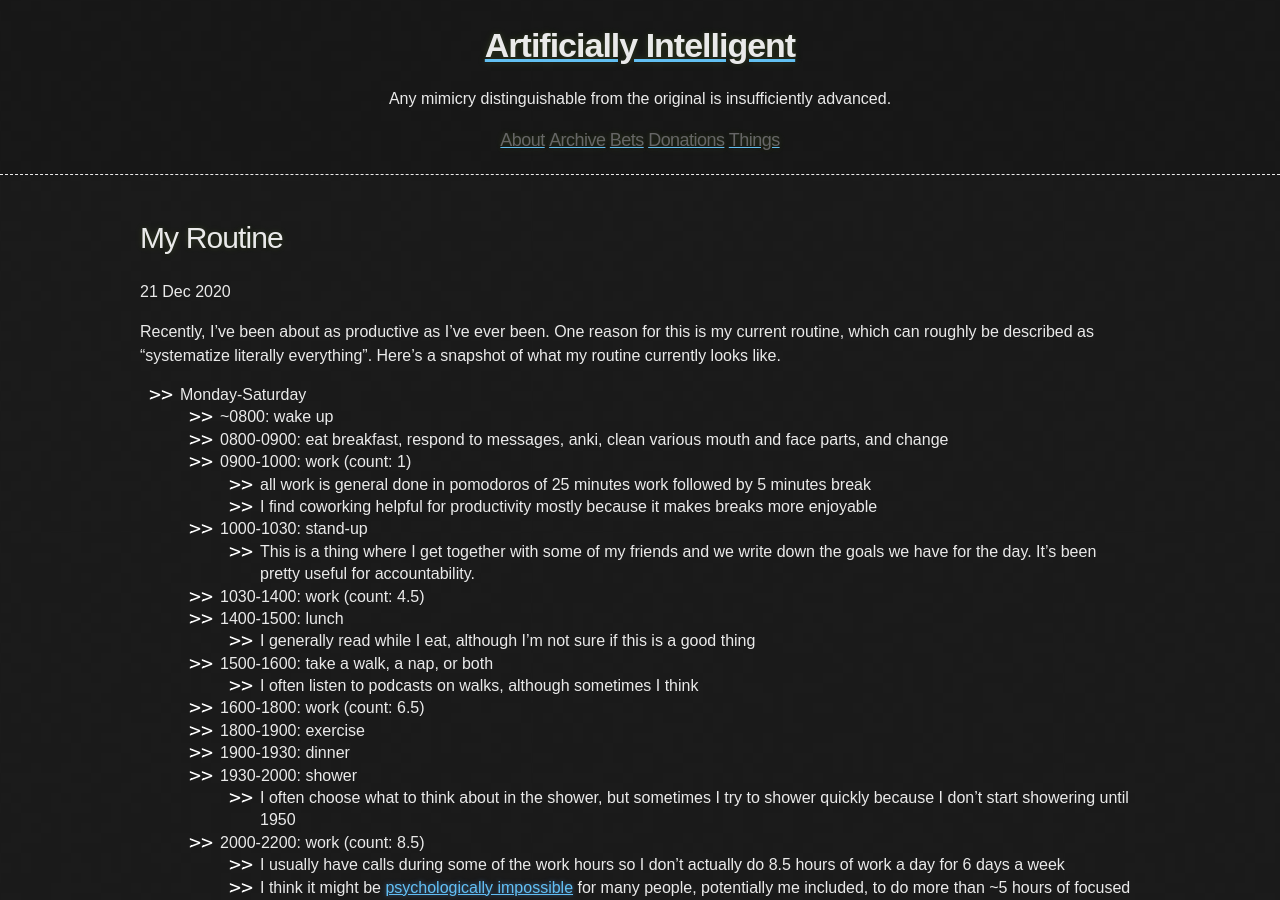
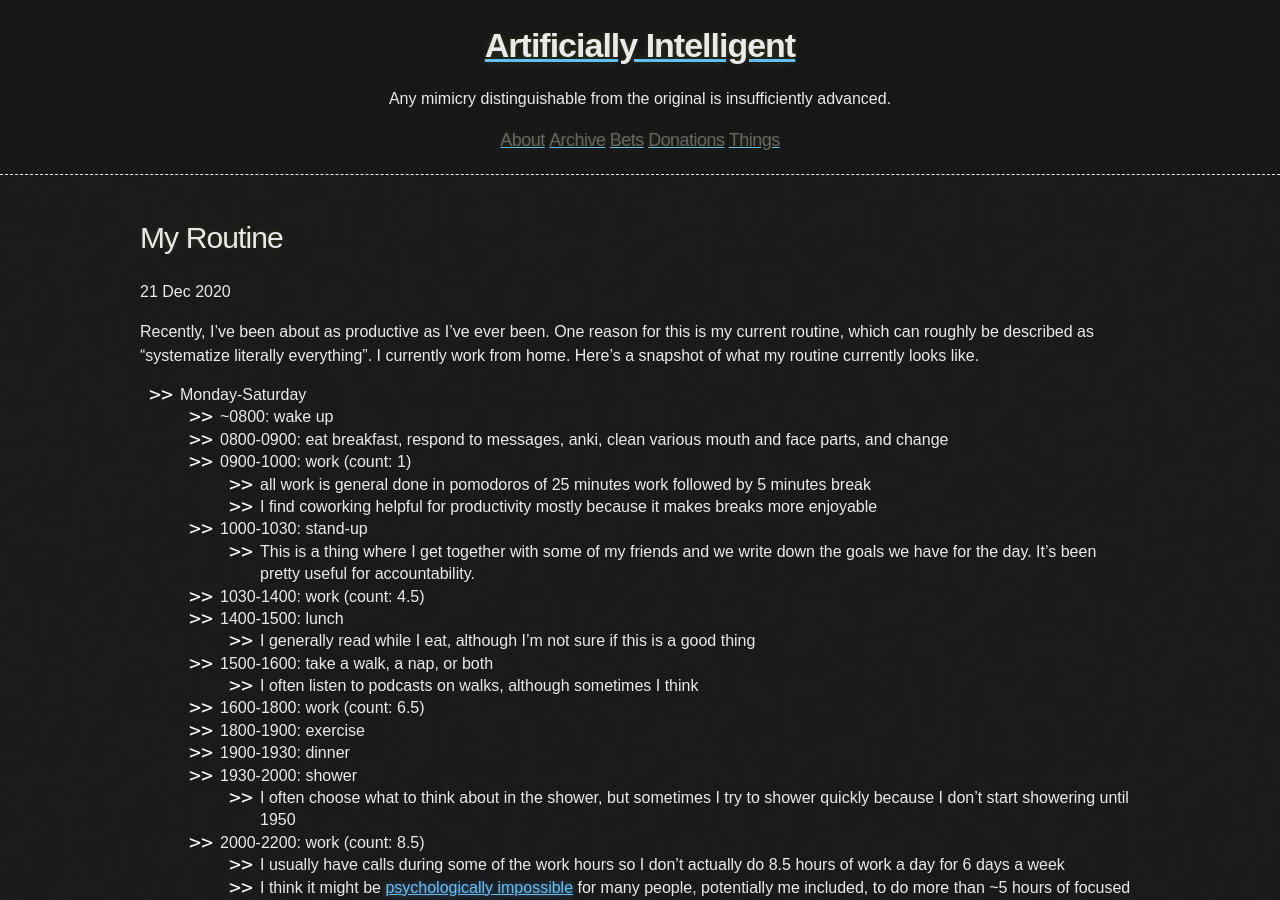
Before and after one commit to tocttou/hacker-blog, a Jekyll site: the page built from _posts/2020-12-21-My-Current-Routine.md, in a window 1280 px wide and 900 px high. Built offline with Jekyll 4.4.1, drawn with Linux system fonts in a browser that asks for light colours.

Commit message:
Update 2020-12-21-My-Current-Routine.md

```diff
--- a/_posts/2020-12-21-My-Current-Routine.md
+++ b/_posts/2020-12-21-My-Current-Routine.md
@@ -3,7 +3,7 @@ title: My Routine
 published: true
 ---
 
-Recently, I've been about as productive as I've ever been. One reason for this is my current routine, which can roughly be described as "systematize literally everything". Here's a snapshot of what my routine currently looks like.
+Recently, I've been about as productive as I've ever been. One reason for this is my current routine, which can roughly be described as "systematize literally everything". I currently work from home. Here's a snapshot of what my routine currently looks like.
 
 * Monday-Saturday
   * ~0800: wake up
```
